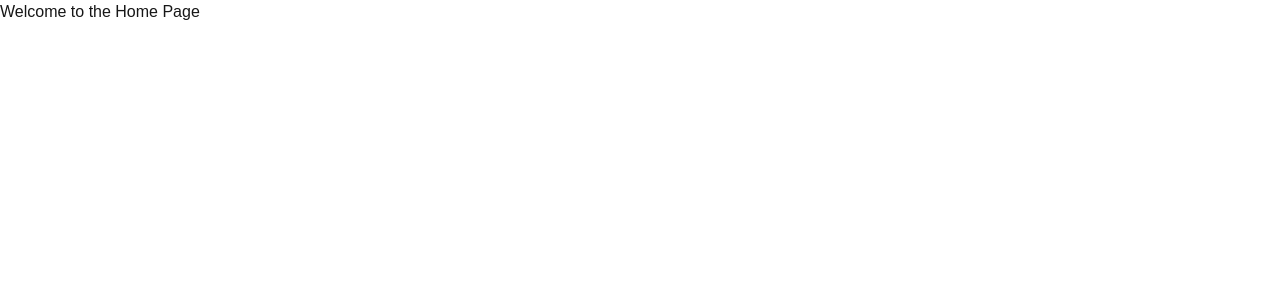
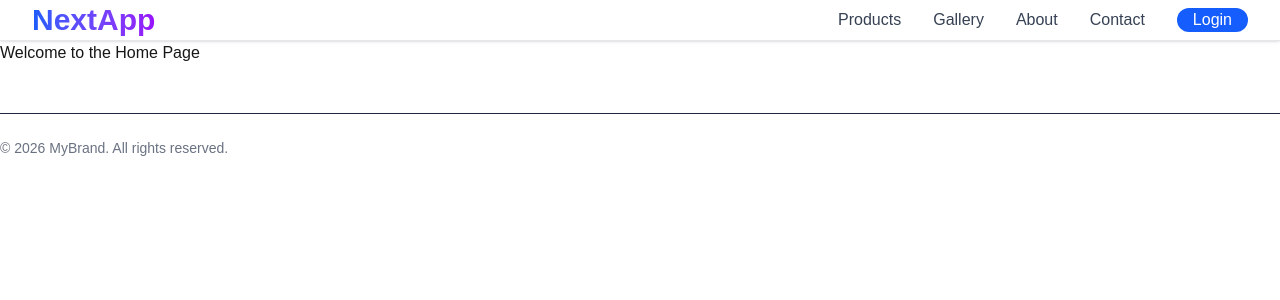
Before and after one commit to Subahan-1D/nextjs-new-project, a Next.js app: page / in a window 1280 px wide. Shown: the top 300 px of the page. Built offline with nearby package versions, Linux system fonts and the light colour scheme.

Commit message:
added to json server and navber and footer

```diff
--- /dev/null
+++ b/db.json
@@ -0,0 +1,14 @@
+{
+  "$schema": "./node_modules/json-server/schema.json",
+  "products": [
+    { "id": "1", "title": "a title", "views": 100 },
+    { "id": "2", "title": "another title", "views": 200 }
+  ],
+  "comments": [
+    { "id": "1", "text": "a comment about post 1", "postId": "1" },
+    { "id": "2", "text": "another comment about post 1", "postId": "1" }
+  ],
+  "profile": {
+    "name": "typicode"
+  }
+}
--- /dev/null
+++ b/fakeData.json
@@ -0,0 +1,82 @@
+[
+  {
+    "id": 1,
+    "product_name": "Wireless Bluetooth Headphones",
+    "category": "Electronics",
+    "brand": "Sony",
+    "price": 89.99,
+    "image": "https://picsum.photos/400/400?random=1"
+  },
+  {
+    "id": 2,
+    "product_name": "Gaming Mechanical Keyboard",
+    "category": "Accessories",
+    "brand": "Logitech",
+    "price": 59.99,
+    "image": "https://picsum.photos/400/400?random=2"
+  },
+  {
+    "id": 3,
+    "product_name": "Smart Fitness Watch",
+    "category": "Wearables",
+    "brand": "Apple",
+    "price": 249.99,
+    "image": "https://picsum.photos/400/400?random=3"
+  },
+  {
+    "id": 4,
+    "product_name": "Portable Bluetooth Speaker",
+    "category": "Audio",
+    "brand": "JBL",
+    "price": 79.99,
+    "image": "https://picsum.photos/400/400?random=4"
+  },
+  {
+    "id": 5,
+    "product_name": "Ultra HD Monitor 27 Inch",
+    "category": "Monitors",
+    "brand": "Dell",
+    "price": 299.99,
+    "image": "https://picsum.photos/400/400?random=5"
+  },
+  {
+    "id": 6,
+    "product_name": "Wireless Gaming Mouse",
+    "category": "Accessories",
+    "brand": "Razer",
+    "price": 49.99,
+    "image": "https://picsum.photos/400/400?random=6"
+  },
+  {
+    "id": 7,
+    "product_name": "Professional DSLR Camera",
+    "category": "Camera",
+    "brand": "Canon",
+    "price": 899.99,
+    "image": "https://picsum.photos/400/400?random=7"
+  },
+  {
+    "id": 8,
+    "product_name": "USB-C Fast Charger",
+    "category": "Mobile Accessories",
+    "brand": "Anker",
+    "price": 24.99,
+    "image": "https://picsum.photos/400/400?random=8"
+  },
+  {
+    "id": 9,
+    "product_name": "Noise Cancelling Earbuds",
+    "category": "Audio",
+    "brand": "Samsung",
+    "price": 129.99,
+    "image": "https://picsum.photos/400/400?random=9"
+  },
+  {
+    "id": 10,
+    "product_name": "Slim Business Laptop",
+    "category": "Computers",
+    "brand": "HP",
+    "price": 999.99,
+    "image": "https://picsum.photos/400/400?random=10"
+  }
+]
--- /dev/null
+++ b/src/app/(commonLayout)/footer.tsx
@@ -0,0 +1,25 @@
+"use client";
+import Link from "next/link";
+import {
+
+  Mail,
+  Phone,
+  MapPin,
+} from "lucide-react";
+import { FaFacebook, FaGithub, FaInstagram, FaLinkedin } from "react-icons/fa";
+
+const Footer = () => {
+  return (
+    <footer className="">
+     <div className="mt-12 border-t border-slate-800 pt-6 flex flex-col md:flex-row justify-between items-center gap-4">
+          <p className="text-sm text-gray-500">
+            © {new Date().getFullYear()} MyBrand. All rights reserved.
+          </p>
+
+
+        </div>
+    </footer>
+  );
+};
+
+export default Footer;
--- /dev/null
+++ b/src/app/(commonLayout)/navbar.tsx
@@ -0,0 +1,88 @@
+"use client";
+
+import Link from "next/link";
+import { useState } from "react";
+import { Menu, X } from "lucide-react";
+
+const Navbar = () => {
+  const [open, setOpen] = useState(false);
+
+  const navLinks = [
+    { name: "Products", href: "/products" },
+    { name: "Gallery", href: "/gallery" },
+    { name: "About", href: "/about" },
+    { name: "Contact", href: "/contact" },
+  ];
+
+  return (
+    <header className="sticky top-0 z-50 backdrop-blur-lg bg-white/80 border-b border-gray-200 shadow-sm">
+      <div className="max-w-7xl mx-auto px-6 lg:px-8">
+        <div className="flex items-center justify-between h-10">
+          {/* Logo */}
+          <Link
+            href="/"
+            className="text-3xl font-extrabold bg-gradient-to-r from-blue-600 to-purple-600 bg-clip-text text-transparent"
+          >
+            NextApp
+          </Link>
+
+          {/* Desktop Menu */}
+          <nav className="hidden md:flex items-center gap-8">
+            {navLinks.map((item) => (
+              <Link
+                key={item.name}
+                href={item.href}
+                className="relative text-gray-700 font-medium transition duration-300 hover:text-blue-600 after:absolute after:left-0 after:-bottom-1 after:h-[2px] after:w-0 after:bg-blue-600 after:transition-all after:duration-300 hover:after:w-full"
+              >
+                {item.name}
+              </Link>
+            ))}
+
+            <Link
+              href="/contact"
+              className="rounded-full bg-blue-600 px-4  text-white font-medium transition hover:bg-blue-700 hover:scale-105"
+            >
+              Login
+            </Link>
+          </nav>
+
+          {/* Mobile Button */}
+          <button
+            onClick={() => setOpen(!open)}
+            className="md:hidden text-gray-700"
+          >
+            {open ? <X size={28} /> : <Menu size={28} />}
+          </button>
+        </div>
+      </div>
+
+      {/* Mobile Menu */}
+      {open && (
+        <div className="md:hidden bg-white border-t shadow-lg">
+          <div className="flex flex-col px-6 py-4 space-y-4">
+            {navLinks.map((item) => (
+              <Link
+                key={item.name}
+                href={item.href}
+                onClick={() => setOpen(false)}
+                className="text-gray-700 font-medium hover:text-blue-600 transition"
+              >
+                {item.name}
+              </Link>
+            ))}
+
+            <Link
+              href="/contact"
+              onClick={() => setOpen(false)}
+              className="bg-blue-600 text-white rounded-lg py-3 text-center hover:bg-blue-700 transition"
+            >
+              Login
+            </Link>
+          </div>
+        </div>
+      )}
+    </header>
+  );
+};
+
+export default Navbar;
--- a/src/app/layout.tsx
+++ b/src/app/layout.tsx
@@ -1,6 +1,8 @@
 import type { Metadata } from "next";
 import { Geist, Geist_Mono } from "next/font/google";
 import "./globals.css";
+import Navbar from "./(commonLayout)/navbar";
+import Footer from "./(commonLayout)/footer";
 
 const geistSans = Geist({
   variable: "--font-geist-sans",
@@ -27,7 +29,11 @@ export default function RootLayout({
       lang="en"
       className={geistMono.className}
     >
-      <body className="min-h-full flex flex-col">{children}</body>
+      <body className="min-h-full flex flex-col {geistMono.className}">
+        <Navbar></Navbar>
+        {children}
+        <Footer />
+      </body>
     </html>
   );
 }
--- a/src/app/not-found.tsx
+++ b/src/app/not-found.tsx
@@ -1,11 +1,45 @@
-import React from 'react';
+"use client";
+import Link from "next/link";
 
-const notFound = () => {
-    return (
-        <div>
-            <h1 className="text-2xl font-bold">404 - Page Not Found</h1>
+const NotFound = () => {
+  return (
+    <section className="min-h-screen flex items-center justify-center bg-gradient-to-br from-slate-900 via-blue-900 to-slate-950 px-6">
+      <div className="text-center max-w-2xl">
+        {/* 404 */}
+        <h1 className="text-4xl md:text-5xl font-extrabold text-transparent bg-gradient-to-r from-cyan-400 to-blue-500 bg-clip-text drop-shadow-lg">
+          404
+        </h1>
+
+        {/* Title */}
+        <h2 className="mt-4 text-2xl md:text-5xl font-bold text-white">
+          Oops! Page Not Found
+        </h2>
+
+        {/* Description */}
+        <p className="mt-5 text-gray-300 text-lg leading-8">
+          Sorry, the page you are looking for does not exist or has been moved.
+          Lets get you back to the homepage.
+        </p>
+
+        {/* Buttons */}
+        <div className="mt-10 flex flex-col sm:flex-row items-center justify-center gap-4">
+          <Link
+            href="/"
+            className="px-4 py-2 rounded-xl bg-cyan-500 text-white font-semibold shadow-lg hover:bg-cyan-600 hover:scale-105 transition-all duration-300"
+          >
+            🏠 Back to Home
+          </Link>
+
+          <button
+            onClick={() => history.back()}
+            className="px-4 py-2 rounded-xl border border-gray-500 text-white hover:bg-white/10 transition-all duration-300"
+          >
+            ← Go Back
+          </button>
         </div>
-    );
+      </div>
+    </section>
+  );
 };
 
-export default notFound;
+export default NotFound;
--- /dev/null
+++ b/src/app/products/page.tsx
@@ -0,0 +1,13 @@
+import React from 'react';
+
+const Products = () => {
+    return (
+        <div className="min-h-screen flex items-center justify-center  px-6">
+            <h1>
+                Products Page
+            </h1>
+        </div>
+    );
+};
+
+export default Products;
```
Also changed, not shown: package.json (+6 -2 lines), 1 other file (tests, documents, lock files or other folders).
